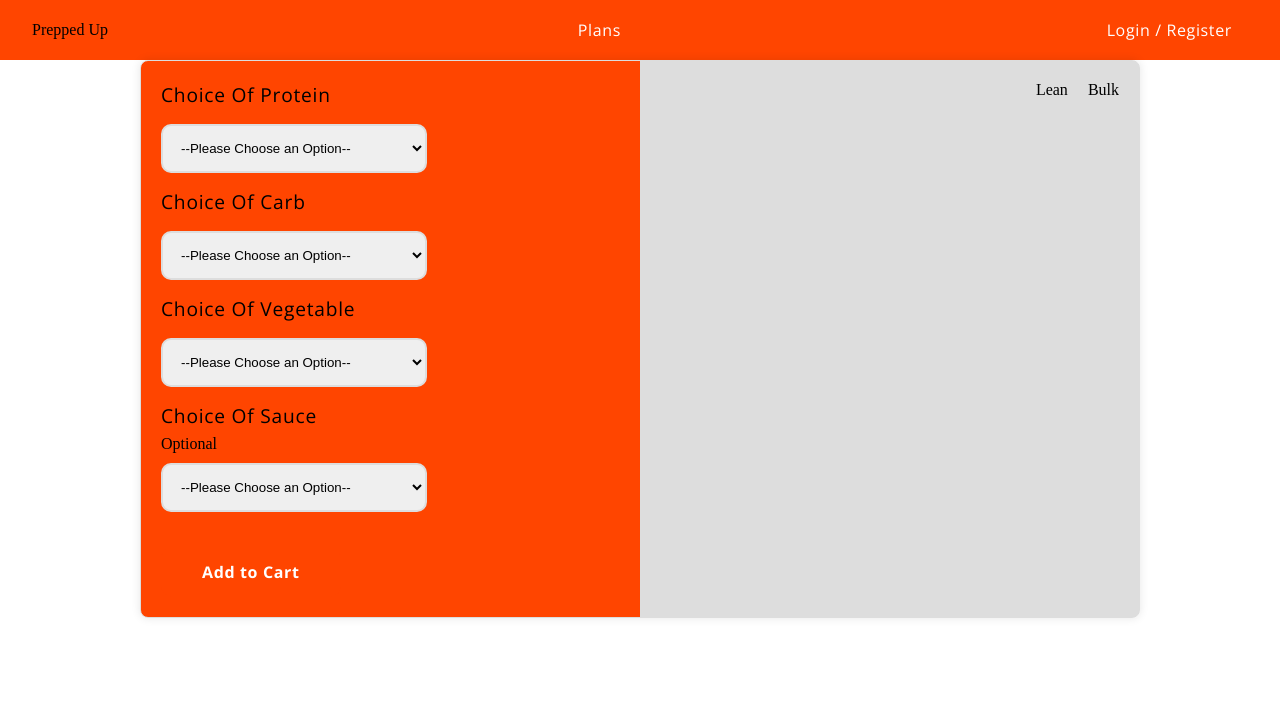
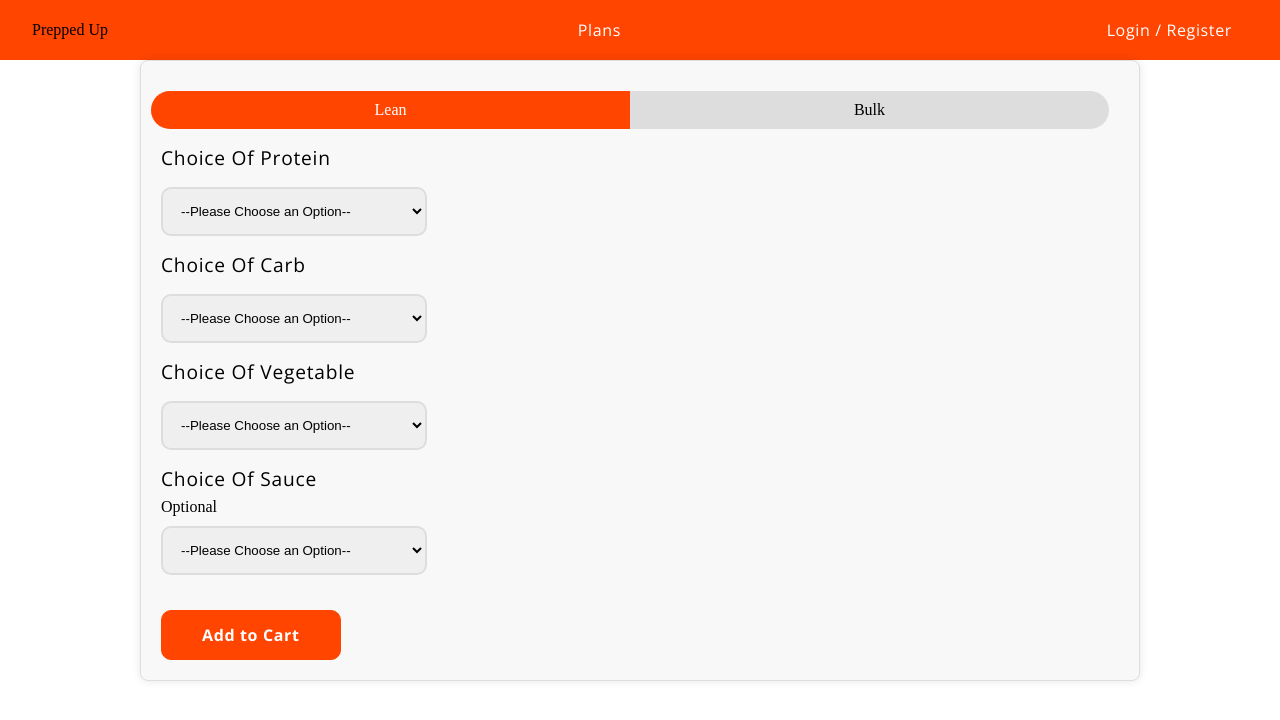
Before and after one commit to ClickAimbot/meal_prep, a React (Create React App) app in the folder frontend/: page /form in a window 1280 px wide. Shown: the top 720 px of the page. Built offline with nearby package versions, Linux system fonts and the light colour scheme; no server answers; a web font is replaced by a local one.

Commit message:
CSS for login/signup added supabase

```diff
--- a/frontend/src/Components/Form/form.css
+++ b/frontend/src/Components/Form/form.css
@@ -7,6 +7,8 @@
   border-radius: 8px;
   box-shadow: 0 0 10px rgba(0, 0, 0, 0.1);
   position: relative;
+  display: flex;
+  flex-direction: column;
 }
 
 .app__wrapper_info h2 {
@@ -59,12 +61,14 @@ footer {
 
 .meal-type-slider {
   position: absolute;
-  top: 10px;
+  margin-bottom: 15px;
   right: 10px;
   display: flex;
   background: linear-gradient(to right, #ddd 50%, #ddd 50%);
   border-radius: 20px;
   overflow: hidden;
+  position: relative;
+  margin-top: 10px;
 }
 
 .slider-button {
@@ -75,10 +79,7 @@ footer {
   transition: 0.3s ease;
 }
 
-.lean {
-  background: linear-gradient(to right, orangered 50%, #ddd 50%);
+.slider-button.active {
+  background-color: orangered;
+  color: white;
 }
-
-.bulk {
-  background: linear-gradient(to right, #ddd 50%, orangered 50%);
-}
```
